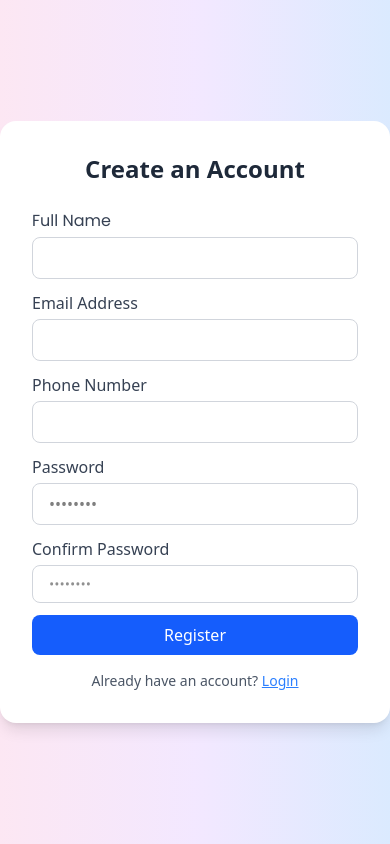
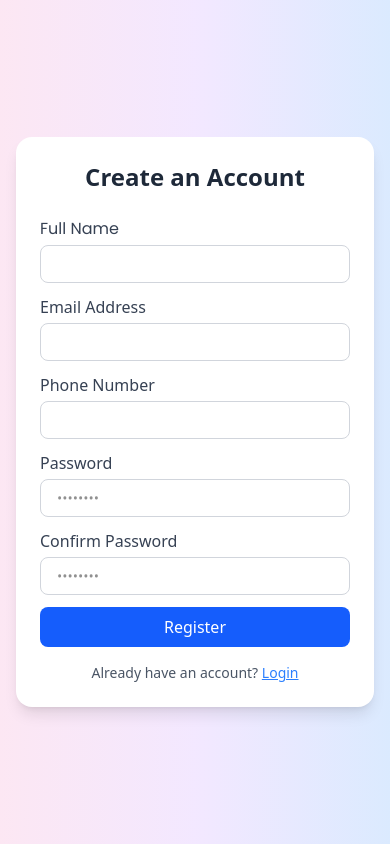
Before and after one commit to pritomrabidas/DashBoard, a React (Vite) app: page /registration in a window 390 px wide. Built offline with nearby package versions, Linux system fonts and the light colour scheme; a web font is replaced by a local one.

Commit message:
responsive auth part

```diff
--- a/src/Auth/ForgotPassword.jsx
+++ b/src/Auth/ForgotPassword.jsx
@@ -13,7 +13,7 @@ const ForgotPassword = () => {
   return (
     <div className="min-h-screen flex items-center justify-center bg-gradient-to-r from-pink-100 via-purple-100 to-blue-100 p-4">
       <div className="w-full max-w-md bg-white p-8 rounded-2xl shadow-2xl animate-fade-in">
-        <h2 className="text-2xl font-bold text-center text-gray-800 mb-4 font-Nunito-font">
+        <h2 className="text-2xl sm:text-3xl font-bold text-center text-gray-800 mb-4 font-Nunito-font">
           Forgot Your Password?
         </h2>
         <p
--- a/src/Auth/Login.jsx
+++ b/src/Auth/Login.jsx
@@ -18,9 +18,9 @@ const Login = () => {
   };
 
   return (
-    <div className="min-h-screen flex items-center justify-center bg-gradient-to-r from-blue-100 via-purple-100 to-pink-100 p-4">
-      <div className="w-full max-w-md bg-white p-8 rounded-2xl shadow-2xl animate-fade-in">
-        <h2 className="text-3xl font-bold font-Nunito-font text-center text-gray-800 mb-6">
+    <div className="min-h-screen flex items-center justify-center bg-gradient-to-r from-blue-100 via-purple-100 to-pink-100 px-4 sm:px-6 lg:px-8 py-10">
+      <div className="w-full max-w-md bg-white p-6 sm:p-8 rounded-2xl shadow-2xl animate-fade-in">
+        <h2 className="text-2xl sm:text-3xl font-bold font-Nunito-font text-center text-gray-800 mb-6">
           Welcome Back
         </h2>
         <form onSubmit={handleSubmit} className="space-y-5">
@@ -34,7 +34,7 @@ const Login = () => {
               value={formData.email}
               onChange={handleChange}
               required
-              className="w-full px-4 py-2 border border-gray-300 rounded-lg outline-none  transition-all text-sm text-primary font-Opensans font-normal"
+              className="w-full px-4 py-2 border border-gray-300 rounded-lg outline-none transition-all text-sm text-primary font-Opensans font-normal"
               placeholder="you@example.com"
             />
           </div>
@@ -48,7 +48,7 @@ const Login = () => {
               value={formData.password}
               onChange={handleChange}
               required
-              className="w-full px-4 py-2 border border-gray-300 rounded-lg outline-none  transition-all text-sm text-primary font-Opensans font-normal"
+              className="w-full px-4 py-2 border border-gray-300 rounded-lg outline-none transition-all text-sm text-primary font-Opensans font-normal"
               placeholder="••••••••"
             />
           </div>
--- a/src/Auth/OtpVerification.jsx
+++ b/src/Auth/OtpVerification.jsx
@@ -15,7 +15,7 @@ const OtpVerification = () => {
     e.preventDefault();
     // Add OTP verification logic here
     if (otp.length !== 6) {
-      alert("Please enter a valid 6-digit OTP code.");
+      alert("Please enter a valid 4-digit OTP code.");
       return;
     }
     console.log("OTP submitted:", otp);
@@ -30,7 +30,7 @@ const OtpVerification = () => {
   return (
     <div className="min-h-screen flex items-center justify-center bg-gradient-to-r from-blue-100 via-purple-100 to-pink-100 p-4">
       <div className="w-full max-w-md bg-white p-8 rounded-2xl shadow-2xl animate-fade-in">
-        <h2 className="text-2xl font-bold text-center text-gray-800 mb-4 font-Nunito-font">
+        <h2 className="text-2xl sm:text-3xl font-bold text-center text-gray-800 mb-4 font-Nunito-font">
           Verify OTP
         </h2>
         <p
--- a/src/Auth/Register.jsx
+++ b/src/Auth/Register.jsx
@@ -21,11 +21,14 @@ const Register = () => {
       alert("Passwords do not match.");
       return;
     }
+
+    // submit logic here
   };
+
   return (
-    <div className="flex items-center justify-center min-h-screen bg-gradient-to-l from-blue-100 via-purple-100 to-pink-100 py-10">
-      <div className="w-full max-w-md p-8 bg-white rounded-2xl shadow-lg">
-        <h2 className="text-2xl font-bold font-Nunito-font mb-6 text-center text-gray-800">
+    <div className="flex items-center justify-center min-h-screen bg-gradient-to-l from-blue-100 via-purple-100 to-pink-100 py-10 px-4 sm:px-6 lg:px-8">
+      <div className="w-full max-w-md p-6 sm:p-8 bg-white rounded-2xl shadow-lg">
+        <h2 className="text-2xl sm:text-3xl font-bold font-Nunito-font mb-6 text-center text-gray-800">
           Create an Account
         </h2>
         <form onSubmit={handleSubmit} className="space-y-3">
@@ -39,7 +42,7 @@ const Register = () => {
               value={formData.name}
               onChange={handleChange}
               required
-              className="w-full px-4 py-2 border border-gray-300 rounded-lg focus:outline-none focus:ring-2 focus:ring-blue-500 transition-all"
+              className="w-full px-4 py-2 border border-gray-300 rounded-lg outline-none transition-all text-sm text-primary font-Opensans font-normal"
             />
           </div>
           <div>
@@ -50,7 +53,7 @@ const Register = () => {
               value={formData.email}
               onChange={handleChange}
               required
-              className="w-full px-4 py-2 border border-gray-300 rounded-lg focus:outline-none focus:ring-2 focus:ring-blue-500 transition-all"
+              className="w-full px-4 py-2 border border-gray-300 rounded-lg outline-none transition-all text-sm text-primary font-Opensans font-normal"
             />
           </div>
           <div>
@@ -61,7 +64,7 @@ const Register = () => {
               value={formData.number}
               onChange={handleChange}
               required
-              className="w-full px-4 py-2 border border-gray-300 rounded-lg focus:outline-none focus:ring-2 focus:ring-blue-500 transition-all"
+              className="w-full px-4 py-2 border border-gray-300 rounded-lg outline-none transition-all text-sm text-primary font-Opensans font-normal"
             />
           </div>
           <div>
@@ -73,7 +76,7 @@ const Register = () => {
               value={formData.password}
               onChange={handleChange}
               required
-              className="w-full px-4 py-2 border border-gray-300 rounded-lg focus:outline-none focus:ring-2 focus:ring-blue-500 transition-all"
+              className="w-full px-4 py-2 border border-gray-300 rounded-lg outline-none transition-all text-sm text-primary font-Opensans font-normal"
             />
           </div>
           <div>
@@ -85,7 +88,7 @@ const Register = () => {
               value={formData.confirmPassword}
               onChange={handleChange}
               required
-              className="w-full px-4 py-2 border border-gray-300 rounded-lg outline-none  transition-all text-sm text-primary font-Opensans font-normal"
+              className="w-full px-4 py-2 border border-gray-300 rounded-lg outline-none transition-all text-sm text-primary font-Opensans font-normal"
             />
           </div>
           <button
```
